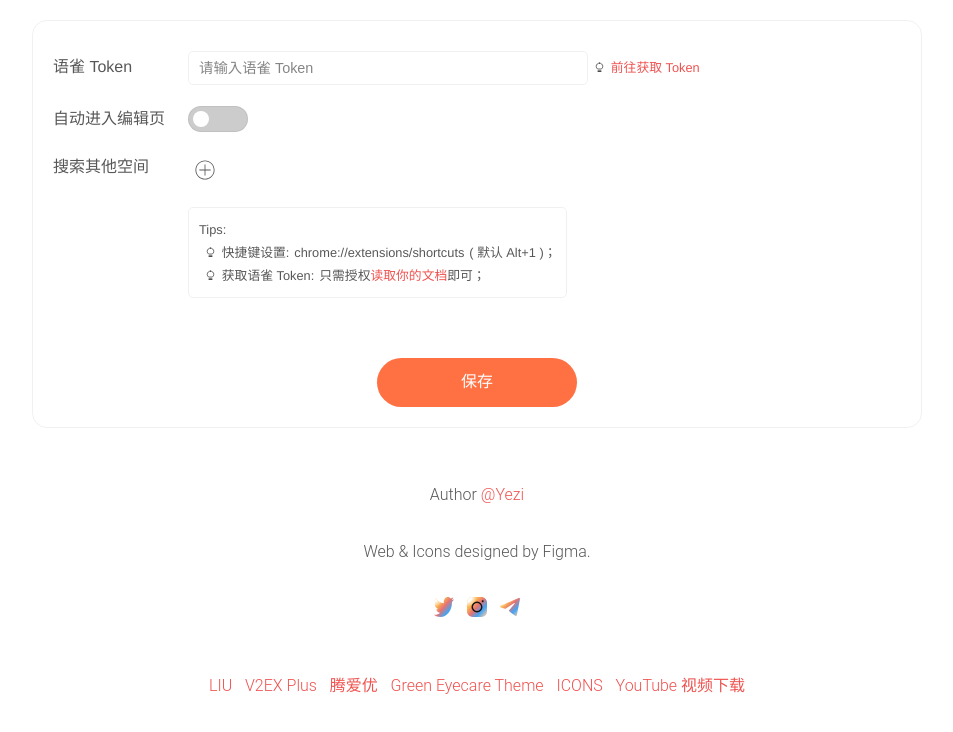
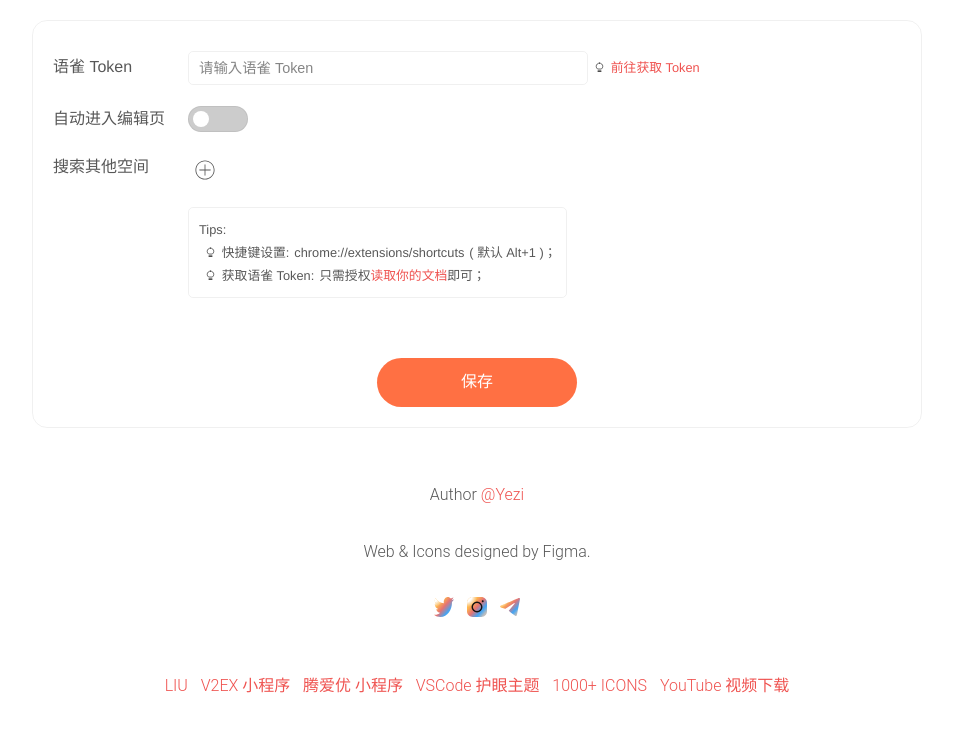
Before and after one commit to yezige/yuque-search, a browser extension: page pages/options/index.html in a window 1280 px wide. Shown: the whole page, without its empty margins (163-1116 px from the left). Drawn offline with Linux system fonts and the light colour scheme.

Commit message:
修改链接

```diff
--- a/pages/options/index.html
+++ b/pages/options/index.html
@@ -95,10 +95,10 @@
         <nav class="other_menu">
           <ul>
             <li><a href="https://www.liu.app" target="_black" title="Blog">LIU</a></li>
-            <li><a href="https://s.aii.ren/u/vnsZnzXt" target="_black" title="V2EX 小程序">V2EX Plus</a></li>
-            <li><a href="https://s.aii.ren/u/eEVosXxw" target="_black" title="腾爱优 小程序">腾爱优</a></li>
-            <li><a href="https://marketplace.visualstudio.com/items?itemName=yezige.vscode-theme-green-eyecare" target="_black" title="VSCode 主题插件">Green Eyecare Theme</a></li>
-            <li><a href="https://icons.liu.app" target="_black" title="ICONS">ICONS</a></li>
+            <li><a href="https://s.aii.ren/u/vnsZnzXt" target="_black" title="V2EX Plus">V2EX 小程序</a></li>
+            <li><a href="https://s.aii.ren/u/eEVosXxw" target="_black" title="腾爱优 小程序">腾爱优 小程序</a></li>
+            <li><a href="https://marketplace.visualstudio.com/items?itemName=yezige.vscode-theme-green-eyecare" target="_black" title="Green Eyecare Theme">VSCode 护眼主题</a></li>
+            <li><a href="https://icons.liu.app" target="_black" title="ICONS">1000+ ICONS</a></li>
             <li><a href="https://tools.liu.app" target="_black" title="YouTube 视频下载">YouTube 视频下载</a></li>
           </ul>
         </nav>
```
